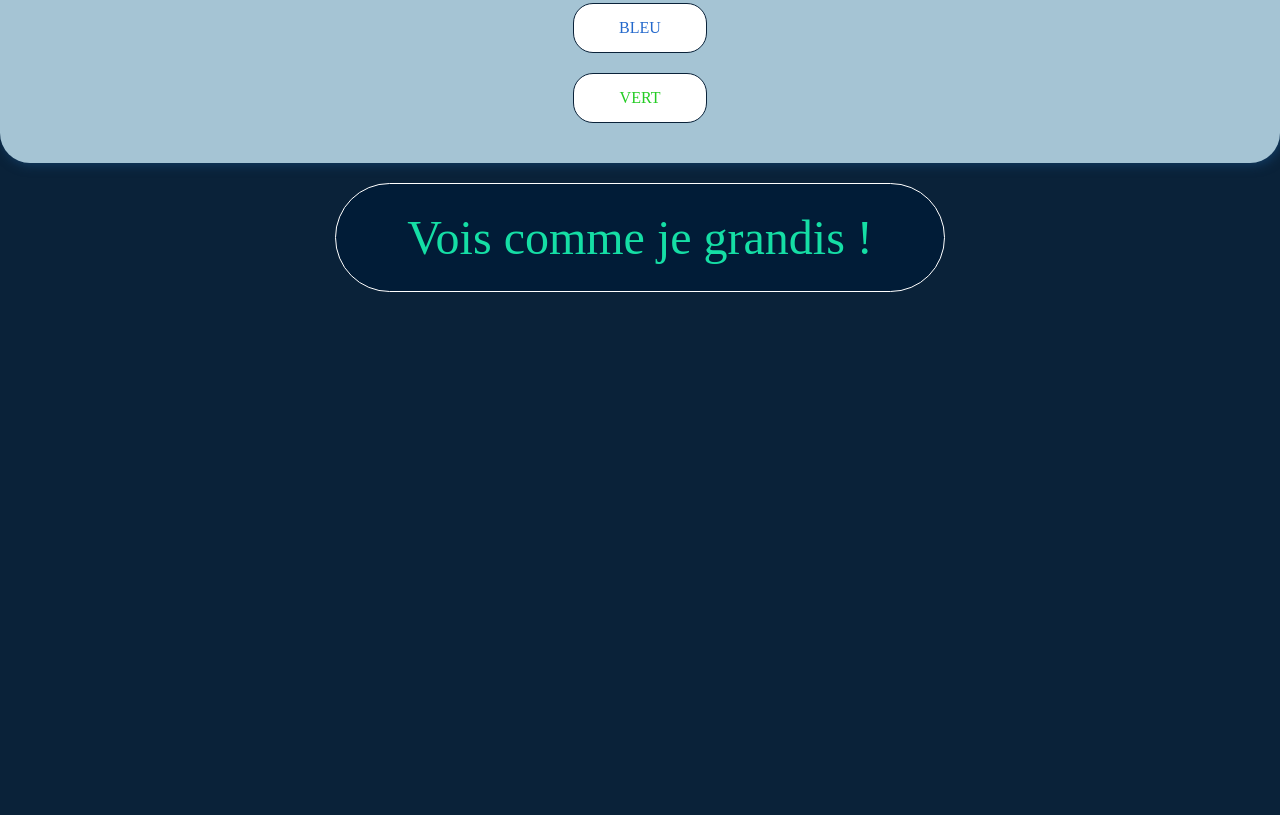
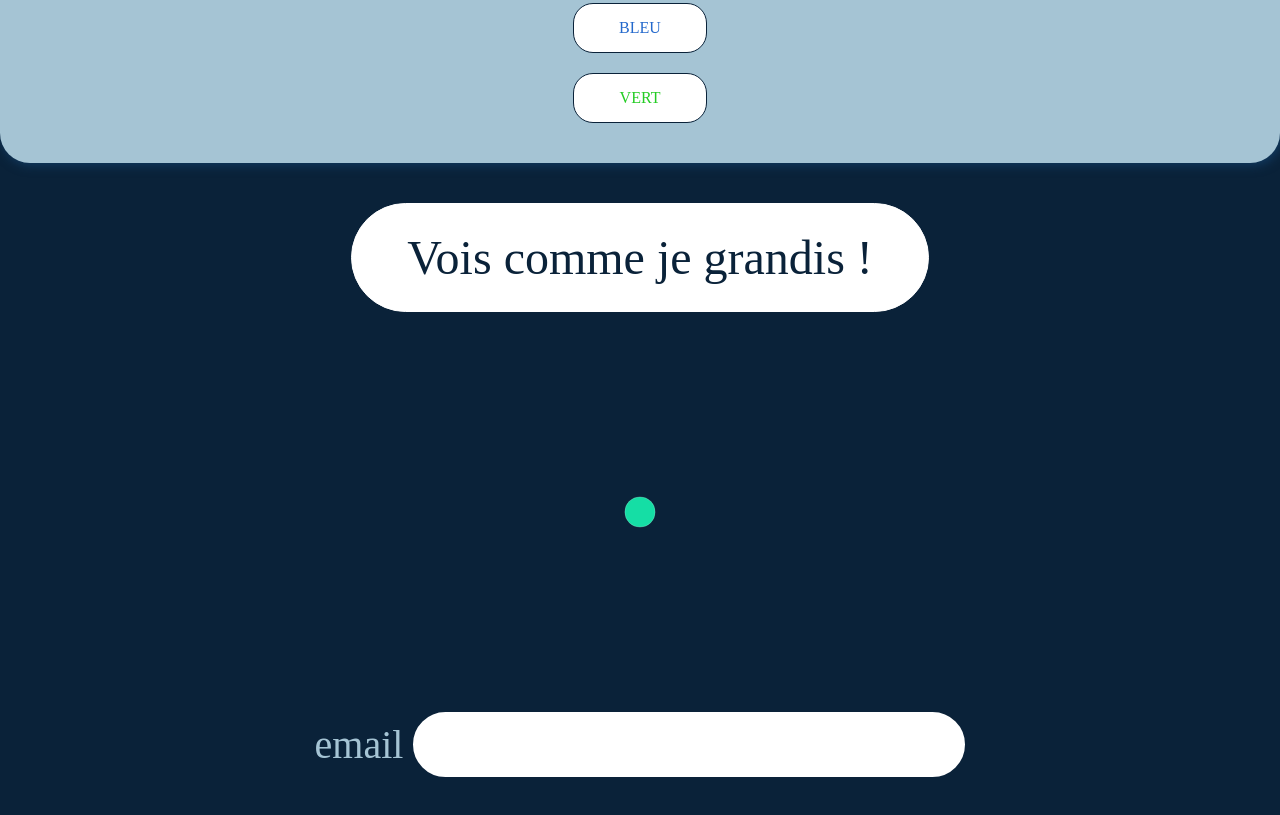
Before and after one commit to NanoFreelancePro/pratique-des-cours, a website: page index.html in a window 1280 px wide. Shown: the part 1796-2611 px from the top of the page. Before the commit the page ends 2108 px from the top, so only its background shows below. Drawn offline with Linux system fonts and the light colour scheme.

Commit message:
cours sur les transitions, les douze principes, ease-in-out, transition avec hover active etc...

```diff
--- a/index.html
+++ b/index.html
@@ -76,7 +76,19 @@
 			<div class="btn">
 				Vois comme je grandis !
 			</div>
+			<div class="ball"></div>
 		</div>
+
+
+
+			<div class="container">
+				<div class="form">
+					<div class="form__group">
+						<label for="">email</label>
+						<input type="email" name="" id="">
+					</div>
+				</div>
+			</div>
 
 </body>
 </html>
--- a/sass/main.scss
+++ b/sass/main.scss
@@ -309,20 +309,78 @@ $heading--colors:(
 
 $cd-btn: #011c37;
 $cd-txt: #15DEA5;
+$ball-size: 300px;
+$cd-btn-start: rgba(1, 28, 55, 0);
+$cd-btn-end: rgba(1, 28, 55, 1);
+
 .btn {
     width: 40%;
     margin: 20px auto;
-    background: $cd-btn;
-    color: $cd-txt;
+    background: $color-white;
+    color: $color-bg;
     font-size: 3rem;
     text-align: center;
     cursor: pointer;
     padding: 1.85rem 3rem;
     border-radius: 10rem;
     border: 1px solid #fff;
-    transform: scale(1);
-    transition: transform 400ms;
+    transition: all 1000ms ease;
     &:hover{
         transform: scale(1.15);
+        background: $cd-btn-end;
+        color: $cd-txt;
+    }
+    &:active + .ball {
+        transform: scale(1);
     }
 }
+
+.ball{
+    width: $ball-size;
+    height: $ball-size;
+    background: $cd-txt;
+    margin: 3rem auto;
+    border: 2px solid #fff;
+    border-radius: $ball-size * 0.5;
+    transform: scale(0.1);
+    transition: transform 3000ms cubic-bezier(0, .75, .08, 1);
+}
+
+$cd-txt: #6300a0;
+$cd-box: #fff;
+$cd-txt--invalid: #fff;
+$cd-danger: #b20a37;
+
+.container {
+  background-color: $color-bg;
+  font-size: 2.5rem;
+  margin: 2.5rem;
+}
+
+label{
+    color: $color-project;
+}
+
+.form {
+  &__group {
+      & input {
+      border: 2px solid $cd-box;
+      border-radius: 100rem;
+      color: $cd-txt;
+      font-family: 'Montserrat', sans-serif;
+      font-size: 2.5rem;
+      outline: none;
+      padding: .5rem 1.5rem;
+      width: 500px;
+      transition: background-color 300ms;
+      &:focus {
+          border: 2px solid $cd-txt;
+          }
+          &:not(:focus):invalid{
+            background-color: $cd-danger;
+            border: 2px solid $cd-danger;
+            color: $cd-txt--invalid;
+          }
+      }
+  }
+}
```
Also changed, not shown: public/css/prefixed/style.css, public/css/style.css, 1 other file.
